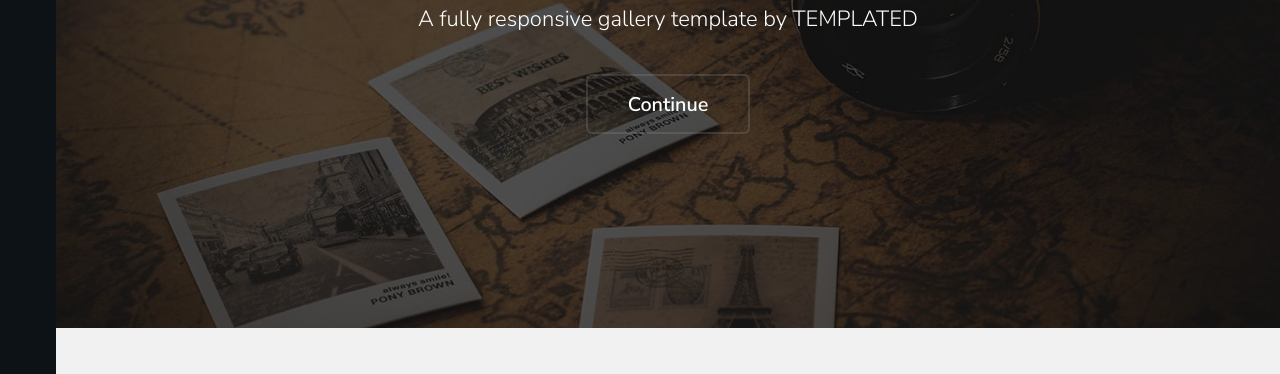
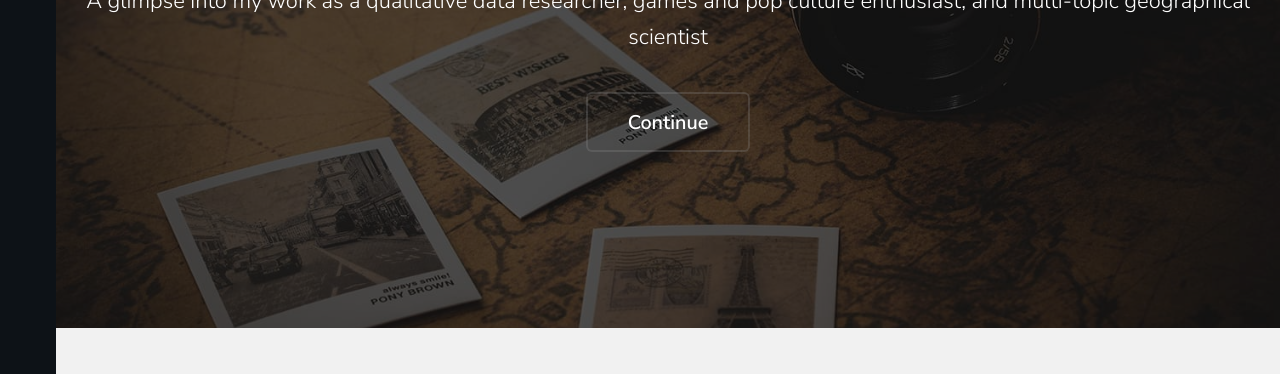
Before and after one commit to hannahgunderman/hannahgunderman.github.io, a plain HTML site: page index.html in a window 1280 px wide. Shown: the part 272-646 px from the top of the page. Drawn offline with Linux system fonts and the light colour scheme.

Commit message:
Update index.html

```diff
--- a/index.html
+++ b/index.html
@@ -12,7 +12,7 @@
 						<li><a href="generic.html"><span class="icon fa-file-text-o"></span></a></li>
 					</ul></nav><!-- Main --><section id="main"><!-- Banner --><section id="banner"><div class="inner">
 								<h1>Dr. Hannah's Portfolio and Visual CV</h1>
-								<p>A fully responsive gallery template by <a href="https://templated.co/">TEMPLATED</a></p>
+								<p>A glimpse into my work as a qualitative data researcher, games and pop culture enthusiast, and multi-topic geographical scientist</p>
 								<ul class="actions"><li><a href="#galleries" class="button alt scrolly big">Continue</a></li>
 								</ul></div>
 						</section><!-- Gallery --><section id="galleries"><!-- Photo Galleries --><div class="gallery">
```
